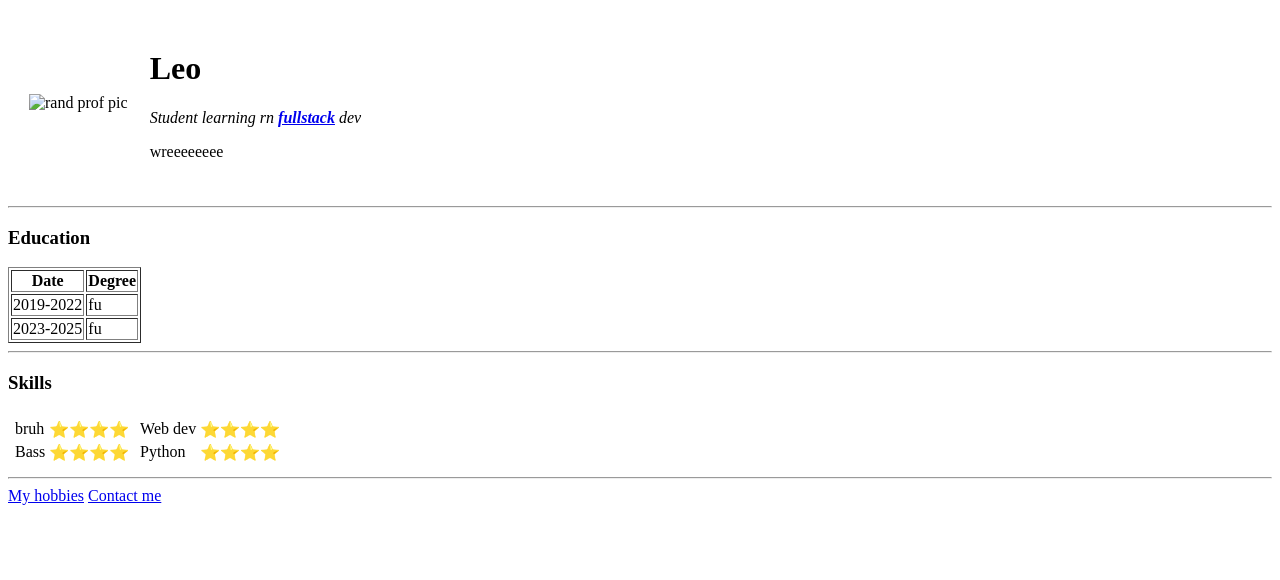
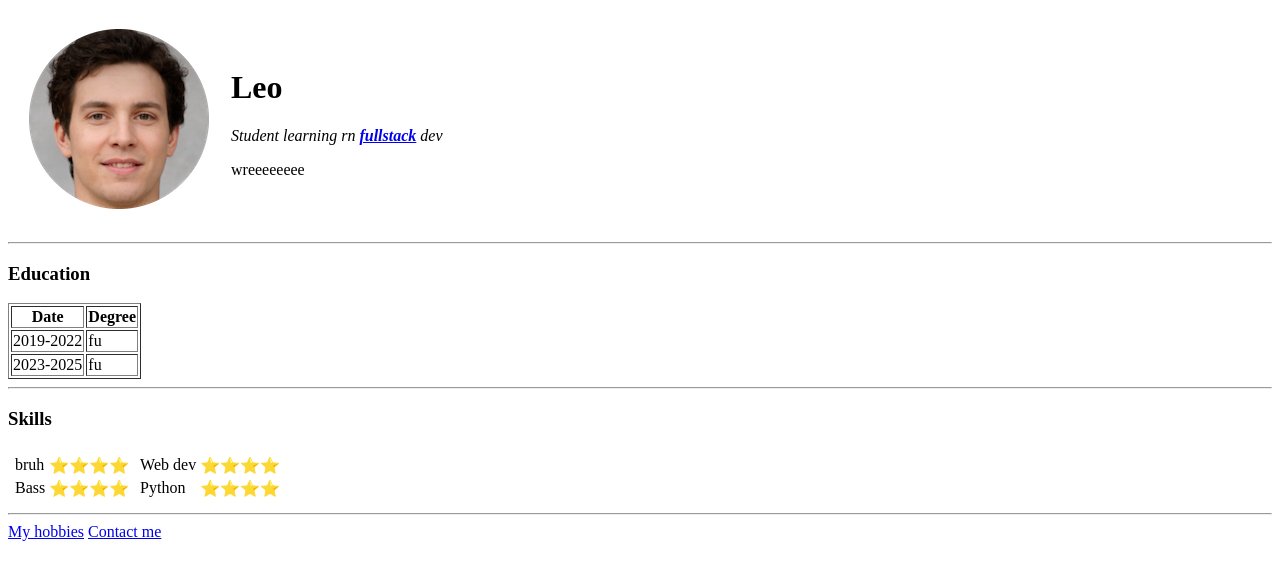
Before and after one commit to ziro-00/cv-t, a plain HTML site: page index.html in a window 1280 px wide. Drawn offline with Linux system fonts and the light colour scheme.

Commit message:
Update index.html

```diff
--- a/index.html
+++ b/index.html
@@ -7,7 +7,7 @@
 <body>
     <table cellspacing="20">
         <tr>
-            <td><img src="1img/img.png" alt="rand prof pic"></td>
+            <td><img src="img/img.png" alt="rand prof pic"></td>
             <td>
                 <h1>Leo</h1>
                 <p><em>Student learning rn <strong><a href="https://www.udemy.com/">fullstack</a></strong> dev</em></p>
```
